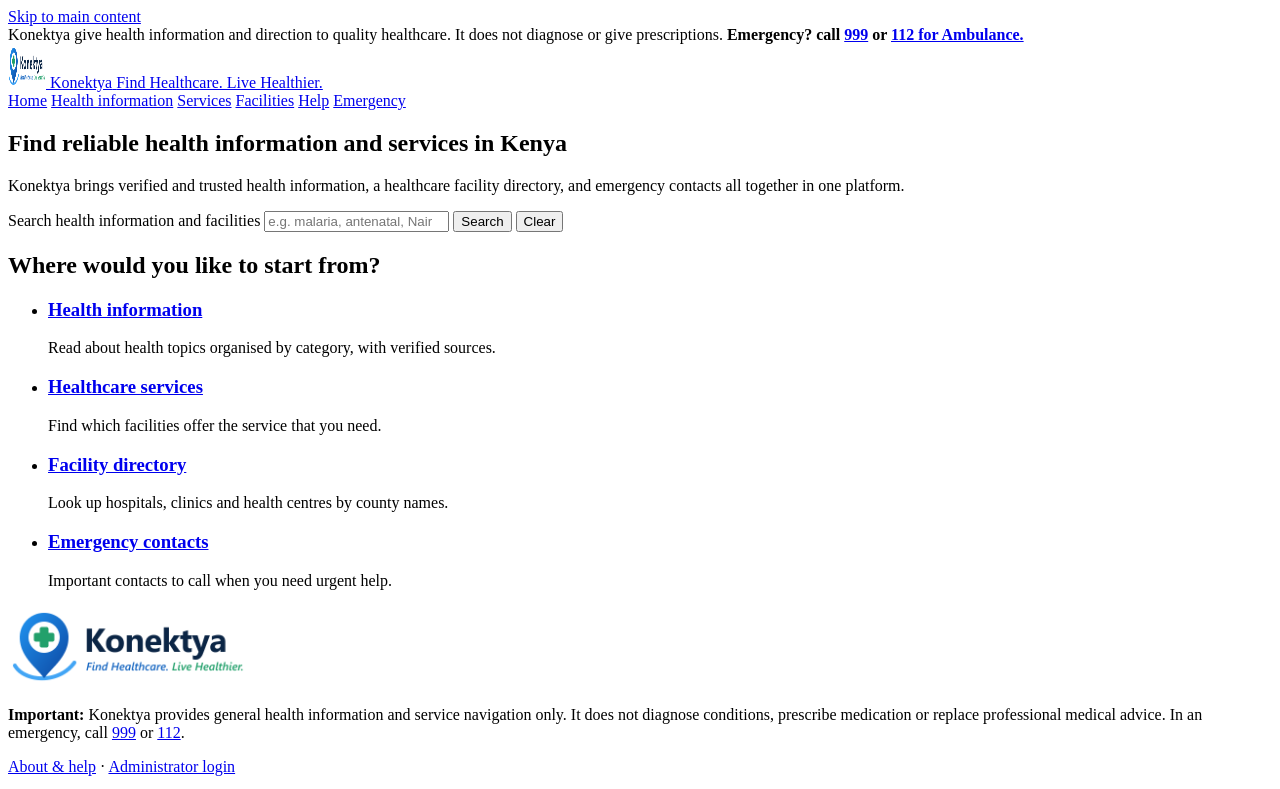
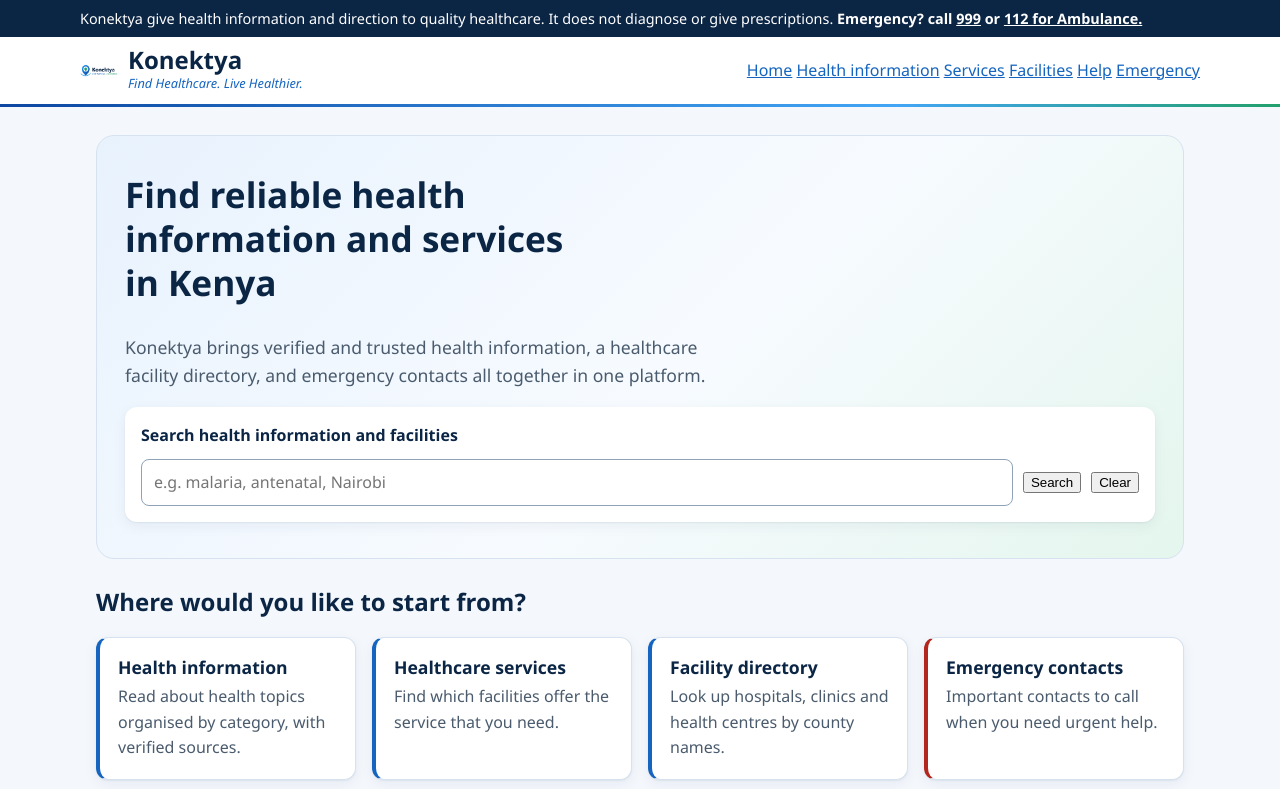
Before and after one commit to Moreenmm/Konektya, a plain HTML site: page Frontend/index.html in a window 1280 px wide. Shown: the top 789 px of the page. Drawn offline with Linux system fonts and the light colour scheme.

Commit message:
more styles in the css file

```diff
--- a/Frontend/index.html
+++ b/Frontend/index.html
@@ -6,6 +6,7 @@
     <title>Konektya</title>
     <meta name="description" content="Konektya - Reliable health information and healthcare services in Kenya.">
     <link rel="icon" type="image/svg+xml" href="Logo for Konektya.png">
+    <link rel=" stylesheet" href="style.css">
 </head>
 <body>
     <a class="skip-link" href="#main">Skip to main content</a>
@@ -76,5 +77,6 @@
         <p><a href="#">About &amp; help</a> · <a href="#">Administrator login</a></p>
         <p>&copy; 2026 Konektya. Developed by Moreen Muthoni.</p>
     </footer>
+    <script src="script.js"></script>
 </body>
 </html>
--- a/Frontend/style.css
+++ b/Frontend/style.css
@@ -91,3 +91,30 @@ main { max-width: 1120px; margin: 0 auto; padding: 28px 16px 56px; }
 .btn-secondary:hover { background: var(--primary-soft); color: var(--primary-dark); }
 
 /* Quick-link cards */
+.quick-links {
+  list-style: none; padding: 0; margin: 0;
+  display: grid; gap: 16px;
+  grid-template-columns: repeat(auto-fill, minmax(240px, 1fr));
+}
+.card {
+  position: relative;
+  background: var(--surface); border: 1px solid var(--border); border-left: 4px solid var(--primary);
+  border-radius: var(--radius); padding: 18px; box-shadow: var(--shadow);
+  transition: transform .15s;
+}
+.card:hover { transform: translateY(-2px); }
+.card h3 { margin: 0 0 6px; font-size: 1.1rem; }
+.card h3 a { color: var(--navy); text-decoration: none; }
+.card h3 a::after { content: ""; position: absolute; inset: 0; }
+.card h3 a:hover { color: var(--primary); text-decoration: underline; }
+.card p { margin: 0; color: var(--muted); }
+.card.emergency { border-left-color: var(--danger); }
+
+/* Footer styling */
+.site-footer { background: var(--surface); border-top: 1px solid var(--border); padding: 28px var(--gutter); font-size: .95rem; }
+.site-footer img { width: 240px; }
+
+@media (max-width: 600px) {
+  .hero { padding: 24px 18px; }
+  .main-nav { width: 100%; }
+}
```
